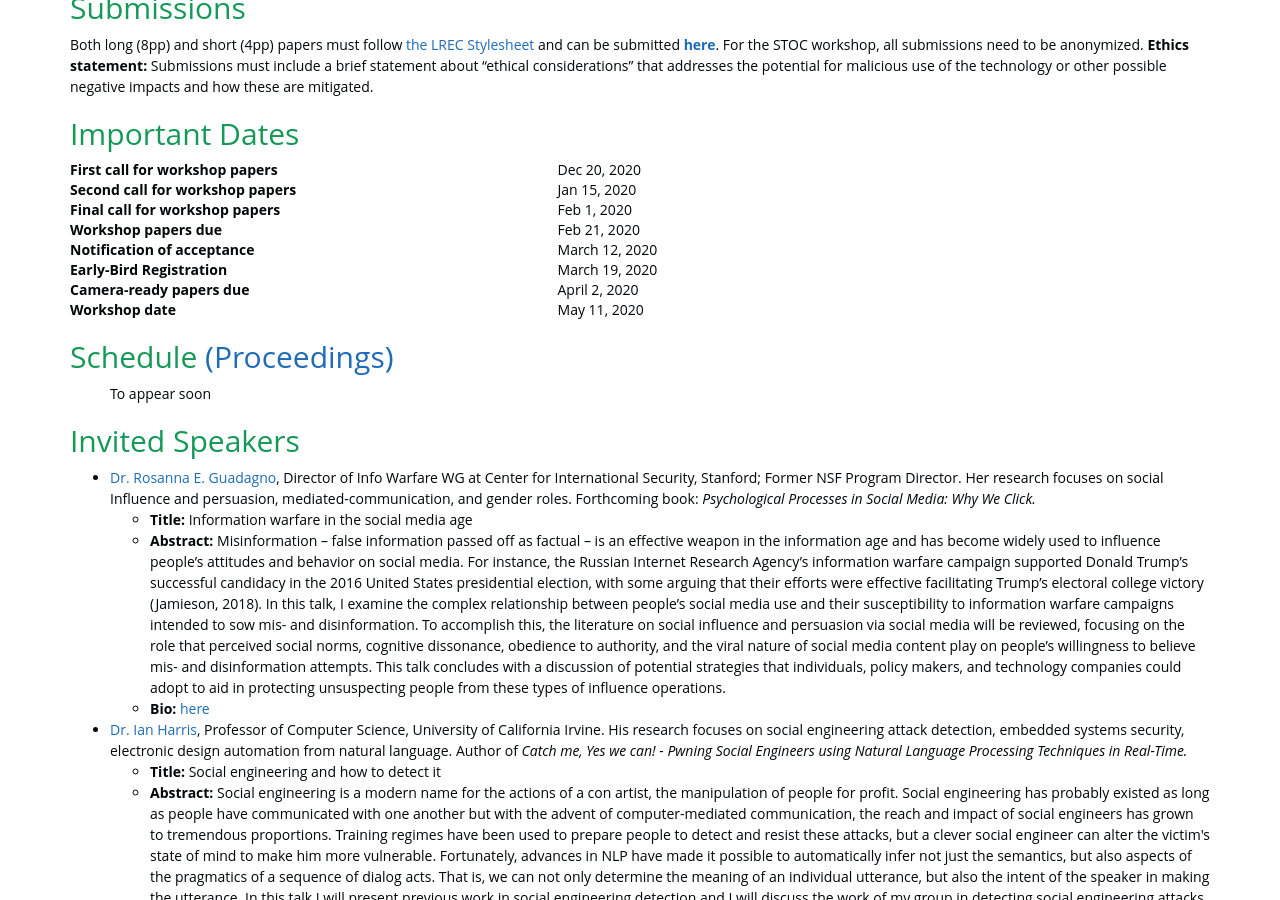
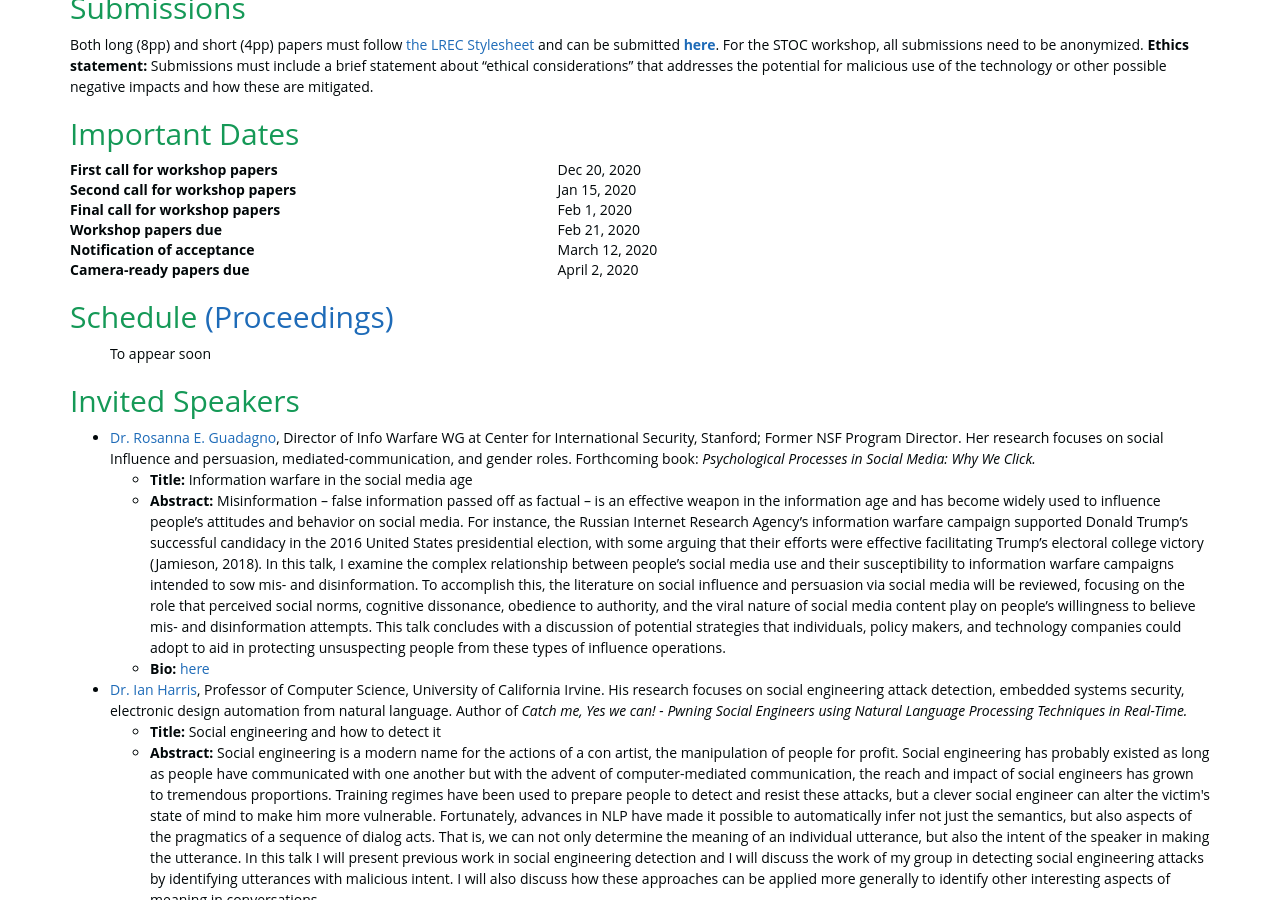
Before and after one commit to social-threats/social-threats.github.io, a Jekyll site: the page built from index.html, in a window 1280 px wide and 900 px high, scrolled down 1323 px. Built offline with Jekyll 4.4.1, drawn with Linux system fonts in a browser that asks for light colours; nearby versions of some CDN libraries.

Commit message:
Update important_dates.html

```diff
--- a/_includes/_STOC_2020/important_dates.html
+++ b/_includes/_STOC_2020/important_dates.html
@@ -13,10 +13,6 @@
     <dd class="col-sm-3">Feb 21, 2020</dd>
     <dt class="col-sm-5">Notification of acceptance</dt>
     <dd class="col-sm-3">March 12, 2020</dd>
-    <dt class="col-sm-5">Early-Bird Registration</dt>
-    <dd class="col-sm-3">March 19, 2020</dd>
     <dt class="col-sm-5">Camera-ready papers due</dt>
     <dd class="col-sm-3">April 2, 2020</dd>
-    <dt class="col-sm-5">Workshop date</dt>
-    <dd class="col-sm-3">May 11, 2020</dd>
 </dl>
```
